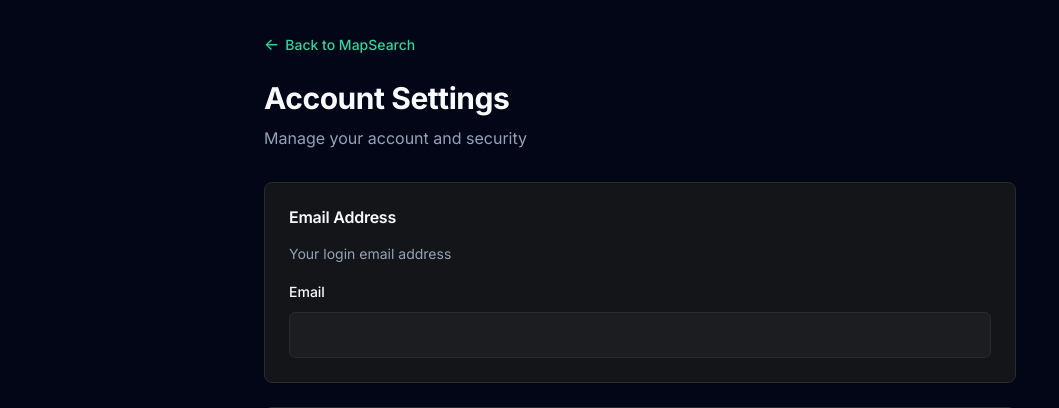
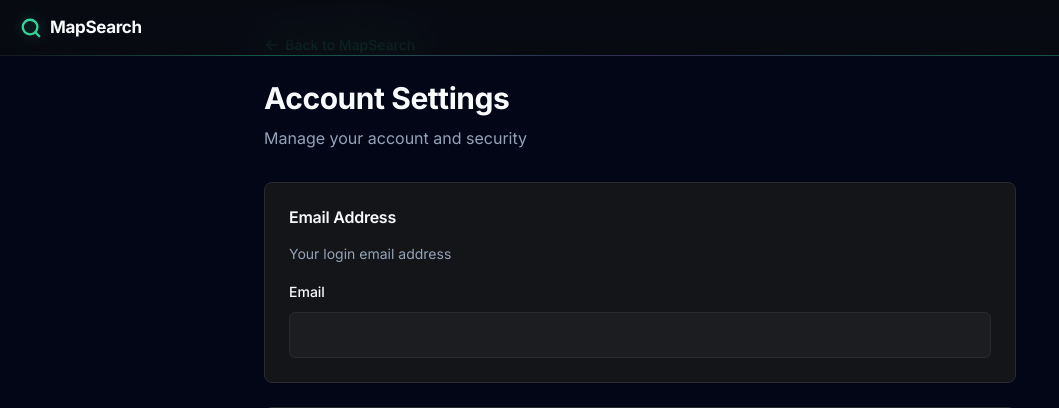
Before and after one commit to peterhadorn/mapsearch-app, a Python web app: template app/templates/account.html in a window 1280 px wide. Shown: the top 408 px of the page, without its empty margins (0-1059 px from the left). Run offline with Jinja, Linux system fonts and the light colour scheme; the template is opened without the code that fills it, so the values that code supplies are empty.

Commit message:
fix: add theme toggle header to account, history detail, and reset password pages

```diff
--- a/app/templates/account.html
+++ b/app/templates/account.html
@@ -7,6 +7,22 @@
 {% endblock %}
 
 {% block content %}
+
+  <header class="header--glass">
+    <a href="/" class="header__logo">
+      <svg width="22" height="22" viewBox="0 0 24 24" fill="none" stroke="currentColor" stroke-width="2.5" stroke-linecap="round" stroke-linejoin="round">
+        <circle cx="11" cy="11" r="8"/>
+        <line x1="21" y1="21" x2="16.65" y2="16.65"/>
+      </svg>
+      MapSearch
+    </a>
+    <div class="header__actions">
+      <button class="theme-toggle" id="theme-toggle" type="button" aria-label="Toggle theme" title="Toggle theme">
+        <svg class="theme-icon--light" viewBox="0 0 24 24" fill="none" stroke="currentColor" stroke-width="2" stroke-linecap="round" stroke-linejoin="round"><circle cx="12" cy="12" r="5"/><line x1="12" y1="1" x2="12" y2="3"/><line x1="12" y1="21" x2="12" y2="23"/><line x1="4.22" y1="4.22" x2="5.64" y2="5.64"/><line x1="18.36" y1="18.36" x2="19.78" y2="19.78"/><line x1="1" y1="12" x2="3" y2="12"/><line x1="21" y1="12" x2="23" y2="12"/><line x1="4.22" y1="19.78" x2="5.64" y2="18.36"/><line x1="18.36" y1="5.64" x2="19.78" y2="4.22"/></svg>
+        <svg class="theme-icon--dark" viewBox="0 0 24 24" fill="none" stroke="currentColor" stroke-width="2" stroke-linecap="round" stroke-linejoin="round"><path d="M21 12.79A9 9 0 1 1 11.21 3 7 7 0 0 0 21 12.79z"/></svg>
+      </button>
+    </div>
+  </header>
 
   <div class="page-container">
 
```
Also changed, not shown: app/templates/history_detail.html (+17 -0 lines), app/templates/reset_password.html (+16 -0 lines).
